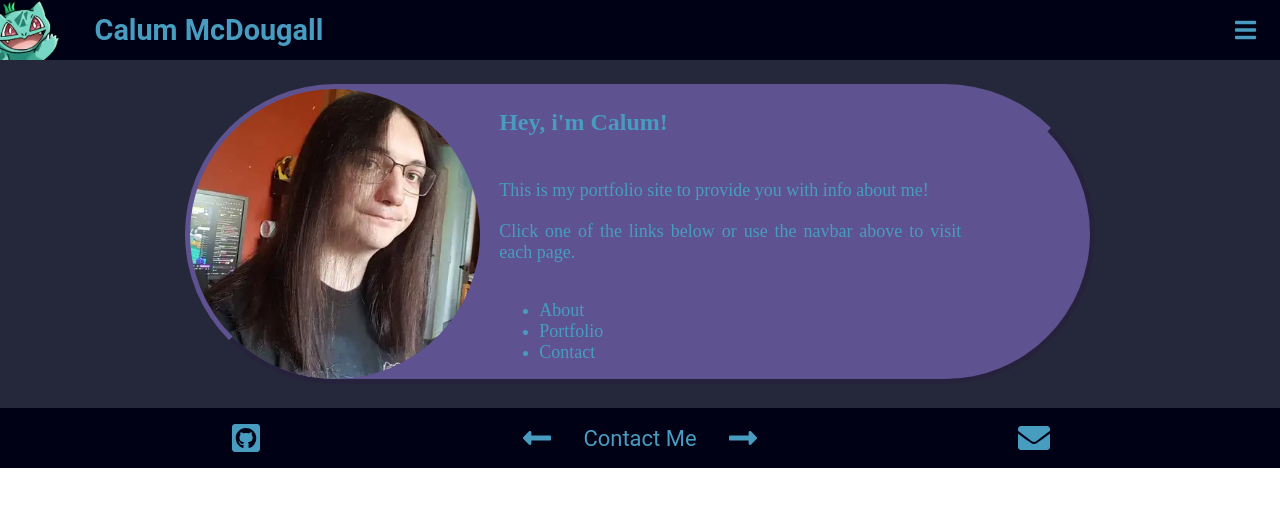
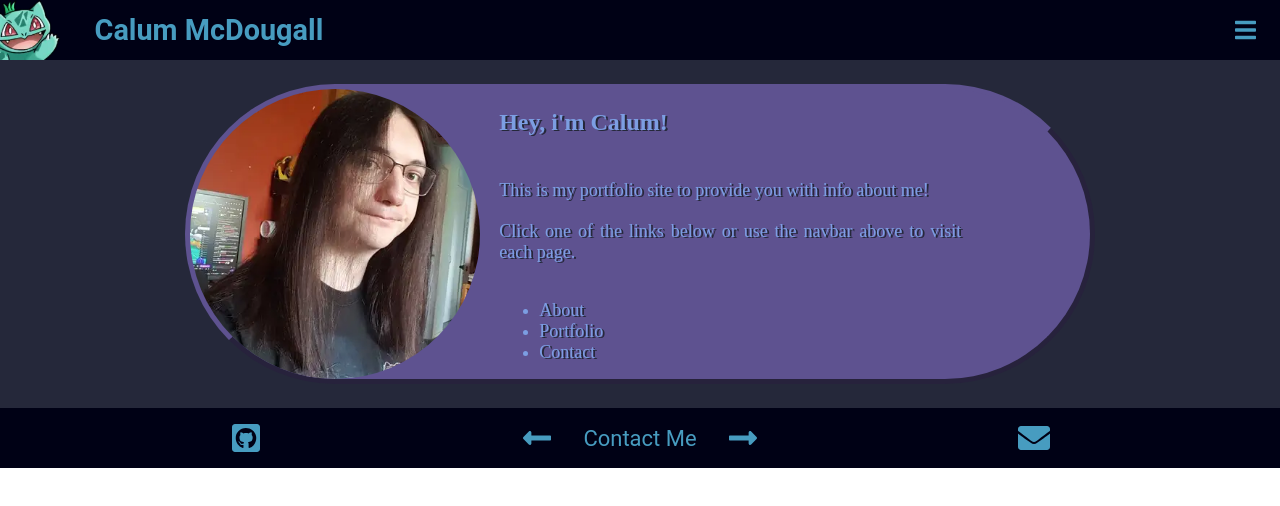
Before and after one commit to cbmcdougall/Portfolio, a React app: page / in a window 1280 px wide. Shown: the top 506 px of the page. Built offline with nearby package versions, Linux system fonts and the light colour scheme.

Commit message:
fix min width

```diff
--- a/src/components/Profile/style.css
+++ b/src/components/Profile/style.css
@@ -2,7 +2,9 @@
     height: 300px;
     min-width: 700px;
     background-color: var(--tertiary);
-    color: var(--light);
+    /* color: var(--light); */
+    color: var(--primary);
+    text-shadow: 2px 1px var(--tertiary);
     padding: 1.5rem;
 }
 
@@ -58,11 +60,11 @@
 .profile-link {
     font-size: 18px;
     text-decoration: none;
-    color: var(--light);
+    color: var(--primary);
 }
 
 .profile-link:visited {
-    color: var(--light);
+    color: var(--primary);
 }
 
 .profile-link:hover {
--- a/src/layout/Footer/index.jsx
+++ b/src/layout/Footer/index.jsx
@@ -9,7 +9,7 @@ export const Footer = () => {
     return (
         <footer className="footer">
             <Link
-                className="footer-link"
+                className="footer-link" id="githubLink"
                 to={{ pathname: "https://github.com/cbmcdougall"}}
                 target="_blank" rel="noreferrer">
                 <FontAwesomeIcon className="footer-icon" id='github' icon={faGithubSquare} size="2x"/>
@@ -20,7 +20,7 @@ export const Footer = () => {
                 <FontAwesomeIcon className="contact-icon" icon={faLongArrowAltRight} size="2x" />
             </div>
             <Link
-                className="footer-link"
+                className="footer-link" id="emailLink"
                 to={{ pathname: "mailto:c_mcdougall97@yahoo.co.uk"}}
                 target="_blank" rel="noreferrer">
                 <FontAwesomeIcon className="footer-icon" id='email' icon={faEnvelope} size="2x"/>
--- a/src/style.css
+++ b/src/style.css
@@ -1,7 +1,7 @@
 :root {
     --background: #000115;
     --light: #479cc0;
-    --primary: #3f7aa1;
+    --primary: #7C9EE2;
     --secondary: #5e5290;
     --tertiary: #25283a;
 }
@@ -9,6 +9,8 @@
 body {
     margin: 0;
     width: 100vw;
+    min-width: 750px;
+    width: 100vw;
 }
 
 /* Fonts */
```
